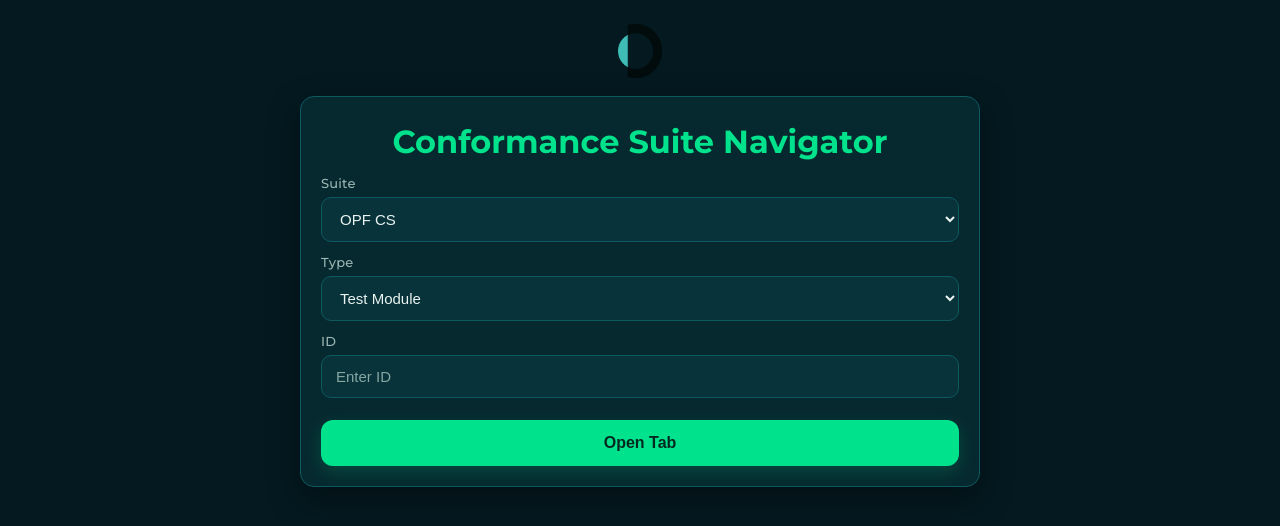
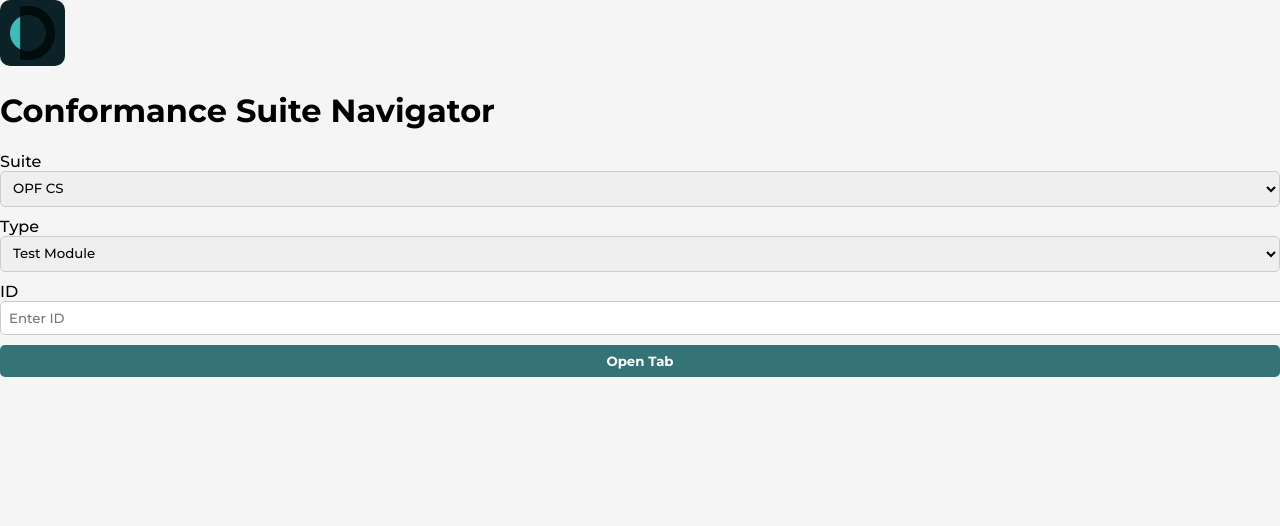
Before and after one commit to christianraidiam/CS-Navigator, a plain HTML site: page index.html in a window 1280 px wide. Drawn offline with Linux system fonts and the light colour scheme.

Commit message:
Update styles.css

```diff
--- a/styles.css
+++ b/styles.css
@@ -1,110 +1,46 @@
-/* Brand palette (aligned with SLA dashboard) */
-:root{
-  --bg:#041920;
-  --card:#06292f;
-  --header:#0a2e33;
-  --stroke:#0d5a60;
-  --text:#e9f3f1;
-  --muted:#9bb7b3;
-  --accent:#00e38c;
-  --accent-ink:#022a21;
-  --shadow:0 12px 32px rgba(0,0,0,.35);
+/* Add your custom styles here */
+body {
+    font-family: 'Montserrat', Arial, sans-serif; /* Use Montserrat as the main font */
+    margin: 0;
+    padding: 0;
+    background-color: #f5f5f5;
 }
 
-*{box-sizing:border-box}
-html,body{height:100%}
-body{
-  margin:0;
-  background:var(--bg);
-  color:var(--text);
-  font-family:'Montserrat', system-ui, -apple-system, Segoe UI, Arial, sans-serif;
-  display:flex;
-  flex-direction:column;
-  align-items:center;
-  gap:18px;
-  padding:24px 16px 40px;
+.container {
+    max-width: 600px;
+    margin: 0 auto;
+    padding: 20px;
+    background-color: white;
+    border-radius: 5px;
+    box-shadow: 0 0 10px rgba(0, 0, 0, 0.1);
+    text-align: center;
 }
 
-/* Header */
-.app-header{
-  width:100%;
-  max-width:880px;
-  display:flex;
-  align-items:center;
-  justify-content:center;
-}
-.logo{
-  height:54px;
-  object-fit:contain;
-  /* if your logo is dark on dark, uncomment for a soft plate:
-  background:#0b2328; padding:6px 10px; border-radius:10px;
-  */
+.logo {
+  height: 54px;
+  object-fit: contain;
+  background: #0b2328; /* soft dark plate behind logo */
+  padding: 6px 10px;
+  border-radius: 10px;
 }
 
-/* Card container */
-.card{
-  width:100%;
-  max-width:680px;
-  background:var(--card);
-  border:1px solid var(--stroke);
-  border-radius:14px;
-  box-shadow:var(--shadow);
-  padding:20px;
-}
-h1{
-  margin:6px 0 14px;
-  font-size:32px;
-  line-height:1.2;
-  color:var(--accent);
-  text-align:center;
+select, input, button {
+    margin-bottom: 10px;
+    padding: 8px;
+    width: 100%;
+    border: 1px solid #ccc;
+    border-radius: 5px;
+    font-family: 'Montserrat', Arial, sans-serif; /* Use Montserrat for input elements */
 }
 
-/* Fields */
-.field{display:flex; flex-direction:column; gap:6px; margin:12px 0}
-.field-label{color:var(--muted); font-size:13px; letter-spacing:.2px}
-
-.input{
-  width:100%;
-  border:1px solid var(--stroke);
-  background:#08333a;
-  color:var(--text);
-  border-radius:10px;
-  padding:12px 14px;
-  font-size:15px;
-  outline:none;
-  transition:border-color .15s ease, box-shadow .15s ease;
-}
-.input::placeholder{color:#86a7a2}
-.input:focus{
-  border-color:var(--accent);
-  box-shadow:0 0 0 3px rgba(0,227,140,.18);
+button {
+    background-color: rgb(53, 116, 118);
+    color: white;
+    border: none;
+    cursor: pointer;
+    font-weight: 700; /* Use bold font for button text */
 }
 
-/* Button */
-.btn-primary{
-  width:100%;
-  margin-top:10px;
-  border:none;
-  border-radius:12px;
-  padding:14px 16px;
-  font-weight:700;
-  font-size:16px;
-  cursor:pointer;
-  background:var(--accent);
-  color:var(--accent-ink);
-  transition:transform .06s ease, filter .15s ease, box-shadow .15s ease;
-  box-shadow:0 6px 18px rgba(0,227,140,.18);
+button:hover {
+    background-color: rgb(25, 76, 77);
 }
-.btn-primary:hover{filter:brightness(1.02)}
-.btn-primary:active{transform:translateY(1px)}
-.btn-primary:focus-visible{
-  outline:2px solid var(--accent);
-  outline-offset:2px;
-}
-
-/* Small screens */
-@media (max-width:480px){
-  h1{font-size:26px}
-  .logo{height:44px}
-  .card{padding:16px}
-}
```
